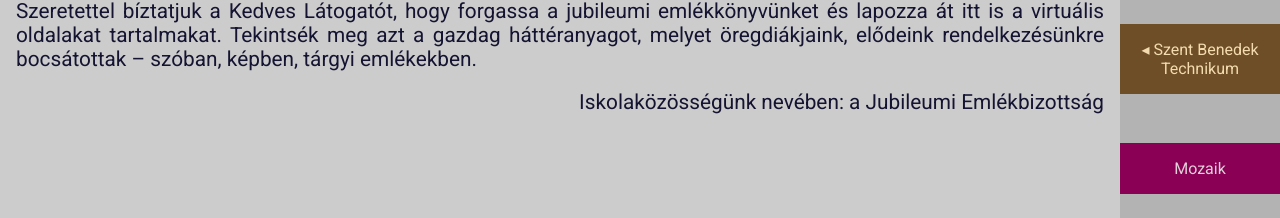
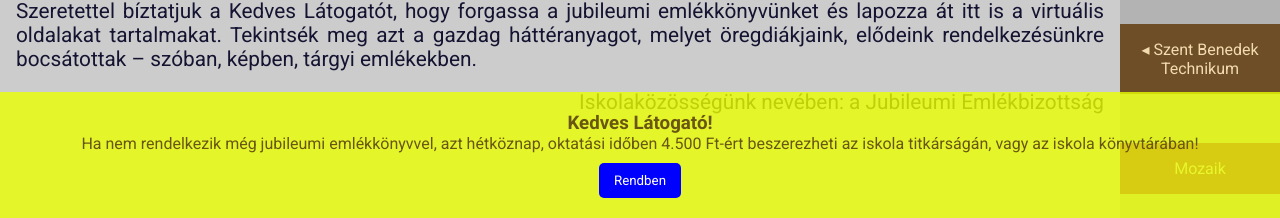
Before and after one commit to timre13/PG150, a Vue app: page / in a window 1280 px wide. Shown: the part 582-800 px from the top of the page. Built offline with nearby package versions, Linux system fonts and the light colour scheme.

Commit message:
Add popup

```diff
--- a/src/App.vue
+++ b/src/App.vue
@@ -2,6 +2,7 @@
     import { RouterView, useRoute } from "vue-router";
     import Footer from "./components/Footer.vue";
     import NavBar from "./components/NavBar.vue";
+    import Popup from "./components/Popup.vue";
     const route = useRoute();
 </script>
 
@@ -11,6 +12,7 @@
         <NavBar class="nav" />
     </div>
     <Footer />
+    <Popup></Popup>
 </template>
 
 <style scoped lang="scss">
@@ -23,6 +25,7 @@
         .view {
             flex: 1;
             background-color: hsl(0, 0%, 80%);
+            position: relative;
         }
     }
 </style>
--- /dev/null
+++ b/src/components/Popup.vue
@@ -0,0 +1,84 @@
+<template>
+    <Transition name="popup">
+        <div id="popup" v-if="!hide">
+            <div id="popup-content">
+                <h3>Kedves Látogató!</h3>
+                <p>
+                    Ha nem rendelkezik még jubileumi emlékkönyvvel, azt hétköznap, oktatási időben 4.500 Ft-ért
+                    beszerezheti az iskola titkárságán, vagy az iskola könyvtárában!
+                </p>
+                <button id="popup-btn" @click="onPopupBtnClick">Rendben</button>
+            </div>
+        </div>
+    </Transition>
+</template>
+
+<script setup lang="ts">
+    import { ref } from "vue";
+
+    const hide = ref(false);
+    function onPopupBtnClick() {
+        hide.value = true;
+    }
+</script>
+
+<style lang="scss">
+    #popup {
+        display: flex;
+        justify-content: center;
+        width: 100%;
+        background-color: rgba(234, 255, 0, 0.8);
+        color: rgb(105, 86, 18);
+        z-index: 100;
+        position: fixed;
+        bottom: 0;
+        padding: 20px;
+        animation: PopupSlideIn 0.8s;
+
+        #popup-content {
+            display: flex;
+            align-items: center;
+            flex-direction: column;
+            width: fit-content;
+
+            #popup-btn {
+                background-color: rgba(0, 0, 255);
+                padding: 10px 15px;
+                width: fit-content;
+                margin: 0 auto;
+                margin-top: 10px;
+                color: white;
+                border: none;
+                border-radius: 5px;
+                cursor: pointer;
+            }
+        }
+    }
+
+    .popup-enter-active,
+    .popup-leave-active {
+        transition: transform 0.4s ease-out;
+    }
+
+    .popup-enter-from {
+        transform: TranslateY(100%);
+    }
+
+    .popup-leave-from,
+    .popup-enter-to {
+        transform: TranslateY(0%);
+    }
+
+    .popup-leave-to {
+        transform: TranslateY(100%);
+    }
+
+    @keyframes PopupSlideIn {
+        0% {
+            transform: translateY(100%);
+        }
+        100% {
+            transform: none;
+        }
+    }
+</style>
```
